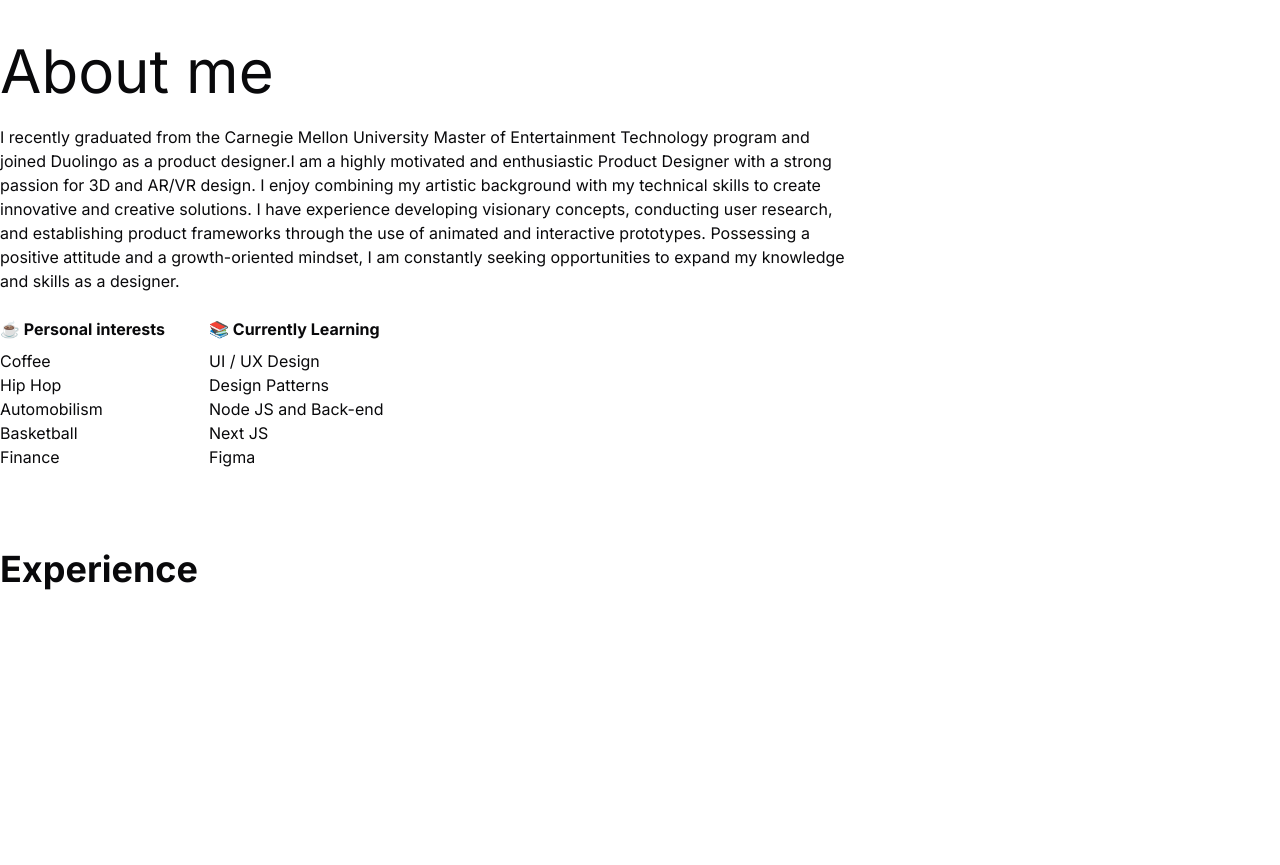
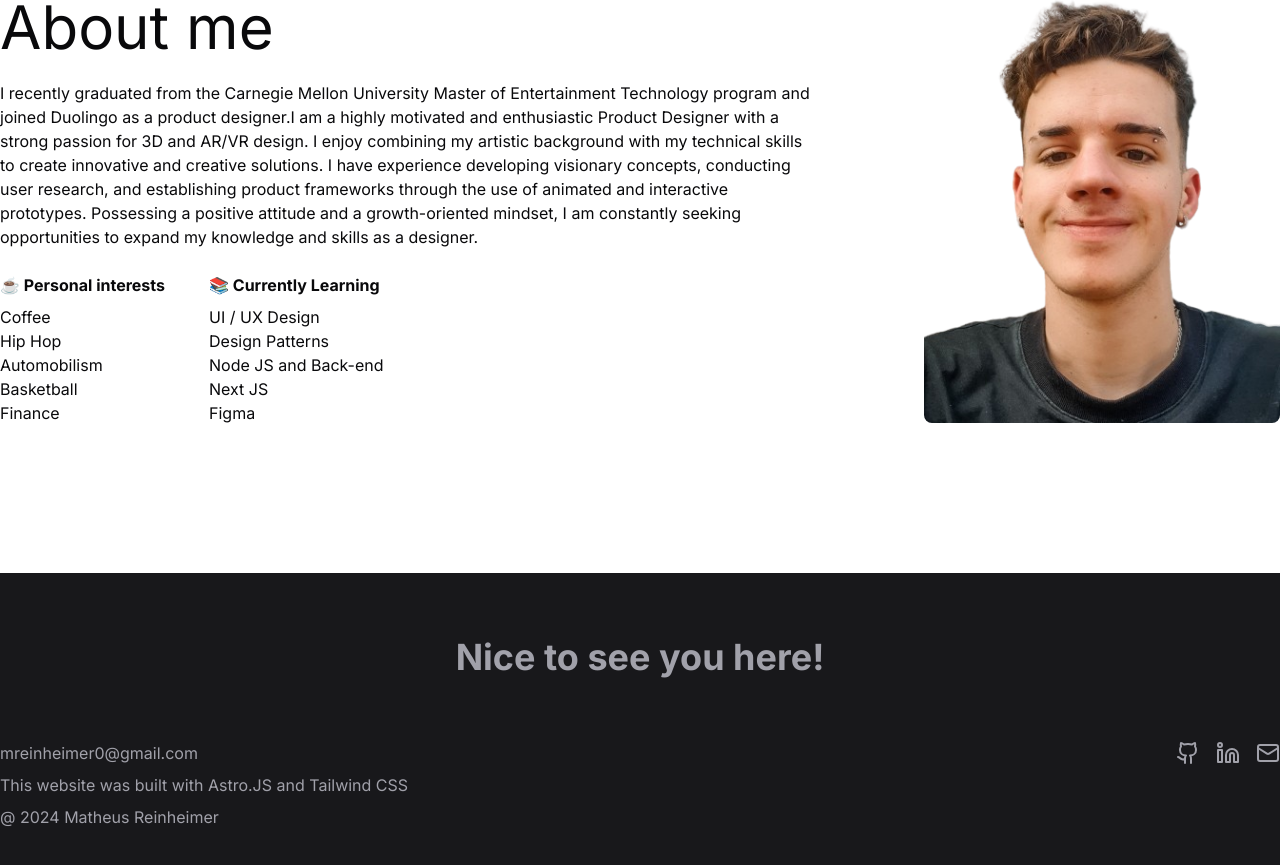
Before and after one commit to reinheimermat/matheus-reinheimer, a Next.js app: page /about in a window 1280 px wide. Shown: the part 175-1040 px from the top of the page. Before the commit the page ends 800 px from the top, so only its background shows below. Built offline with nearby package versions, Linux system fonts and the light colour scheme.

Commit message:
feat: Add footer

```diff
--- a/app/about/page.tsx
+++ b/app/about/page.tsx
@@ -1,7 +1,57 @@
+import myself from '@/assets/imgs/myself.png'
+import Image from 'next/image'
+
+// const data = [
+//   {
+//     label: 'React JS',
+//     logo: 'https://cdn.worldvectorlogo.com/logos/react-2.svg',
+//   },
+//   {
+//     label: 'Tailwind CSS',
+//     logo: 'https://cdn.worldvectorlogo.com/logos/tailwindcss.svg',
+//   },
+//   {
+//     label: 'Next JS',
+//     logo: 'https://cdn.worldvectorlogo.com/logos/next-js.svg',
+//   },
+//   {
+//     label: 'Typescript',
+//     logo: 'https://cdn.worldvectorlogo.com/logos/typescript.svg',
+//   },
+//   {
+//     label: 'Javascript',
+//     logo: 'https://cdn.worldvectorlogo.com/logos/javascript-1.svg',
+//   },
+//   {
+//     label: 'Storybook',
+//     logo: 'https://cdn.worldvectorlogo.com/logos/storybook-1.svg',
+//   },
+//   {
+//     label: 'Git',
+//     logo: 'https://cdn.worldvectorlogo.com/logos/git-icon.svg',
+//   },
+//   {
+//     label: 'HTML',
+//     logo: 'https://cdn.worldvectorlogo.com/logos/html5-2.svg',
+//   },
+//   {
+//     label: 'CSS',
+//     logo: 'https://cdn.worldvectorlogo.com/logos/css-5.svg',
+//   },
+//   {
+//     label: 'Figma',
+//     logo: 'https://cdn.worldvectorlogo.com/logos/figma-1.svg',
+//   },
+//   {
+//     label: 'Node JS',
+//     logo: 'https://cdn.worldvectorlogo.com/logos/nodejs-icon.svg',
+//   },
+// ]
+
 export default function About() {
   return (
     <div className="space-y-20">
-      <section className="mt-20 space-y-28">
+      <section className="space-y-28 py-9">
         <article className="flex gap-28">
           <aside className="w-2/3 space-y-6">
             <h1 className="text-6xl">About me</h1>
@@ -43,12 +93,14 @@ export default function About() {
             </div>
           </aside>
           <aside>
-            {/* <Image src="/myself.png" alt="Astro logo" className="w-full rounded-lg" /> */}
+            <Image
+              src={myself}
+              alt="Astro logo"
+              className="w-full rounded-lg"
+            />
           </aside>
         </article>
       </section>
-
-      <h1 className="text-4xl font-bold">Experience</h1>
     </div>
   )
 }
--- a/app/github/page.tsx
+++ /dev/null
@@ -1,28 +0,0 @@
-'use client'
-
-import {useGitHubAutomatedRepos} from "github-automated-repos";
-import Image from "next/image";
-
-export default function Github() {
-    const data = useGitHubAutomatedRepos("reinheimermat", "deploy");
-    const projectsRepotitories = data.filter((repo) => repo.name !== "reinheimermat");
-
-    console.log(data);
-    return (
-        <div>
-            {projectsRepotitories.map((repo) => (
-                <div key={repo.id}>
-                    <h1>{repo.name}</h1>
-                    <p>{repo.description}</p>
-                    <Image
-                        src={repo.banner}
-                        alt={repo.name}
-                        className="w-auto h-auto"
-                        width={100}
-                        height={100}
-                    />
-                </div>
-            ))}
-        </div>
-    )
-}
--- a/app/layout.tsx
+++ b/app/layout.tsx
@@ -2,6 +2,7 @@ import type { Metadata } from 'next'
 import './globals.css'
 import { Header } from '@/components/header'
 import { Inter } from 'next/font/google'
+import { Footer } from '@/components/footer'
 
 const inter = Inter({
   subsets: ['latin'],
@@ -23,6 +24,7 @@ export default function RootLayout({
       <body className={`${inter.className} antialiased`}>
         <Header />
         <main className="container mx-auto">{children}</main>
+        <Footer />
       </body>
     </html>
   )
--- a/app/page.tsx
+++ b/app/page.tsx
@@ -6,7 +6,6 @@ import Image from 'next/image'
 import mave from '@/assets/imgs/gremio.jpg'
 import meneghetti from '@/assets/imgs/meneghetti.jpg'
 import projectiva from '@/assets/imgs/projectiva.jpg'
-import { TitleSkeleton } from '@/components/skeletons/title-skeleton'
 import { CardSkeleton } from '@/components/skeletons/card-skeleton'
 
 export default function Home() {
@@ -18,13 +17,10 @@ export default function Home() {
 
   return (
     <div className="space-y-20">
-      {specialRepository ? (
-        <h1 className="mx-auto max-w-[1200px] py-9 text-center text-6xl">
-          {specialRepository.description}
-        </h1>
-      ) : (
-        <TitleSkeleton />
-      )}
+      <h1 className="mx-auto max-w-[1200px] py-9 text-center text-6xl">
+        Hi, I&apos;m Matheus, a Frontend Developer, crafting system and
+        experiences.
+      </h1>
 
       <section className="grid grid-cols-2 gap-6">
         {specialRepository ? (
--- /dev/null
+++ b/components/footer.tsx
@@ -0,0 +1,27 @@
+import { Github, LinkedinIcon, Mail } from 'lucide-react'
+
+const year = new Date().getFullYear()
+
+export function Footer() {
+  return (
+    <footer className="mt-28 bg-zinc-900 py-16 text-zinc-400">
+      <div className="container mx-auto space-y-16">
+        <h2 className="text-center text-4xl font-bold">
+          Nice to see you here!
+        </h2>
+        <div className="flex justify-between">
+          <section className="space-y-2">
+            <div>mreinheimer0@gmail.com</div>
+            <div>This website was built with Astro.JS and Tailwind CSS</div>
+            <div>@ {year} Matheus Reinheimer</div>
+          </section>
+          <section className="flex gap-4">
+            <Github size="24" />
+            <LinkedinIcon size="24" />
+            <Mail size="24" />
+          </section>
+        </div>
+      </div>
+    </footer>
+  )
+}
--- a/components/header.tsx
+++ b/components/header.tsx
@@ -7,7 +7,10 @@ export function Header() {
   const links = [
     { href: '/', label: 'Home' },
     { href: '/about', label: 'About' },
-    { href: 'https://linkedin.com/in/reinheimermat', label: 'In' },
+    {
+      href: 'https://linkedin.com/in/reinheimermat',
+      label: 'In',
+    },
     { href: 'https://linkedin.com/in/reinheimermat', label: 'Resume' },
   ]
 
@@ -20,6 +23,7 @@ export function Header() {
           <a
             key={href}
             href={href}
+            target={href.startsWith('http') ? '_blank' : undefined}
             className={`${
               currentPath === href ? 'text-zinc-950' : 'text-zinc-400'
             }`}
--- a/components/skeletons/title-skeleton.tsx
+++ /dev/null
@@ -1,10 +0,0 @@
-import { Skeleton } from '../ui/skeleton'
-
-export function TitleSkeleton() {
-  return (
-    <div className="flex flex-col items-center justify-center gap-4 py-9">
-      <Skeleton className="h-14 w-full max-w-screen-lg" />
-      <Skeleton className="h-12 w-full max-w-screen-md" />
-    </div>
-  )
-}
--- a/components/ui/skeleton.tsx
+++ b/components/ui/skeleton.tsx
@@ -6,7 +6,7 @@ function Skeleton({
 }: React.HTMLAttributes<HTMLDivElement>) {
   return (
     <div
-      className={cn('bg-muted animate-pulse rounded-md', className)}
+      className={cn('animate-pulse rounded-md bg-muted', className)}
       {...props}
     />
   )
```
Also changed, not shown: assets/imgs/myself.png (added), components/ui/badge.tsx (added).
